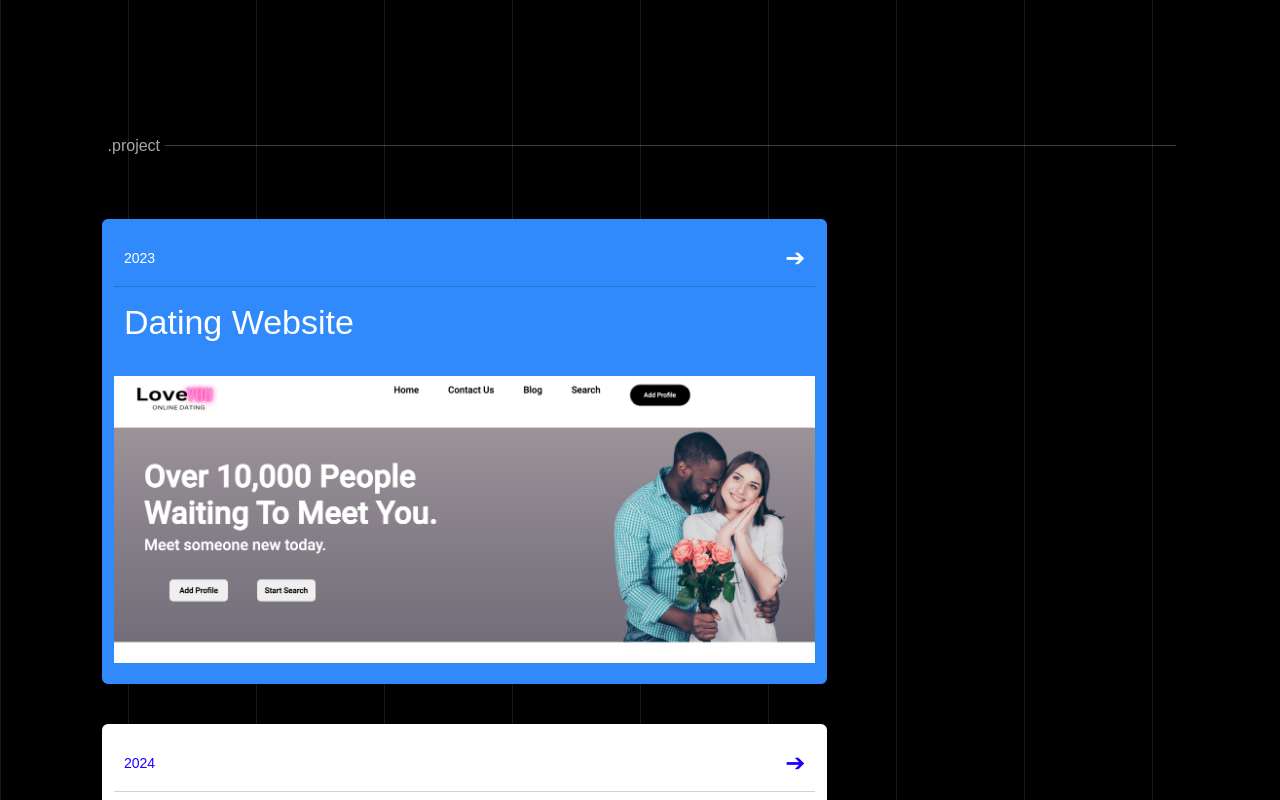
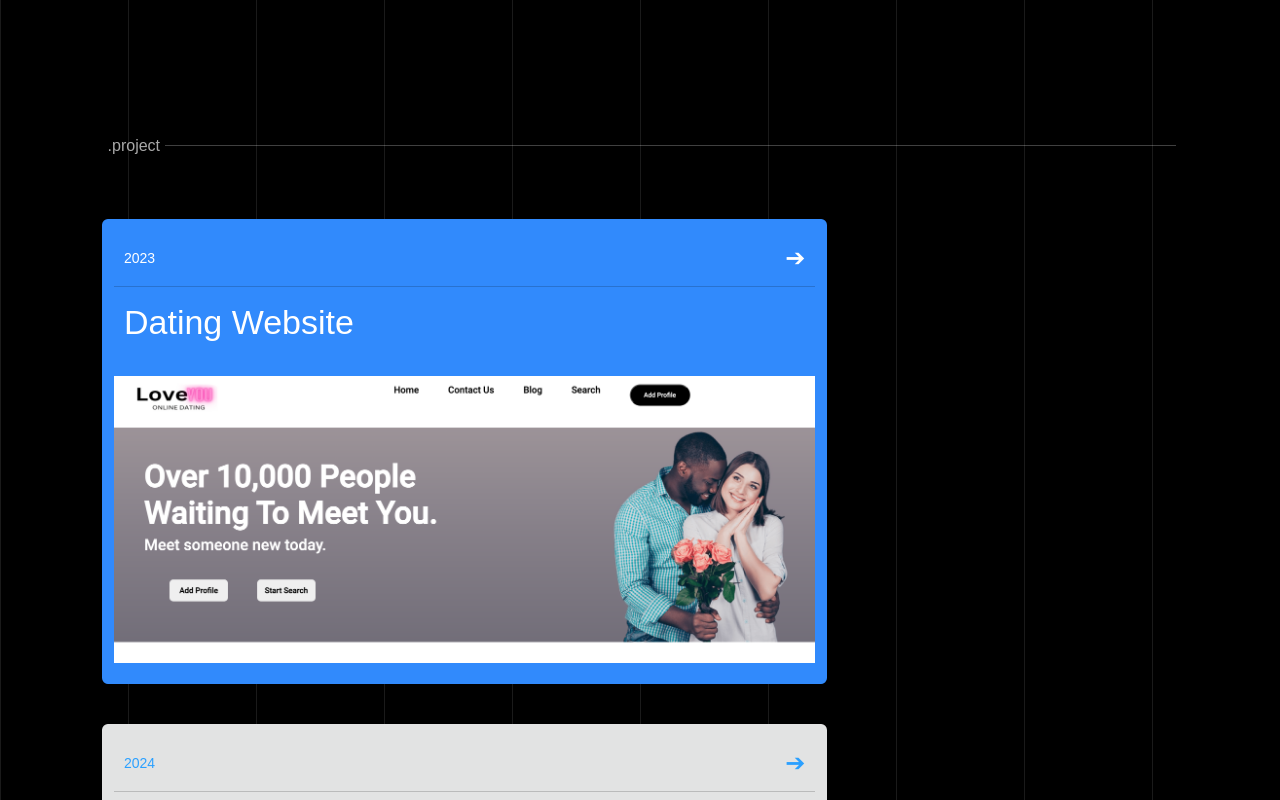
Before and after one commit to sarthaksharma52/Portfolio, a React (Vite) app: page /Projects in a window 1280 px wide. Shown: the part 740-1540 px from the top of the page. Built offline with nearby package versions, Linux system fonts and the light colour scheme.

Commit message:
animation added

```diff
--- a/components/Data/projects.json
+++ b/components/Data/projects.json
@@ -18,8 +18,8 @@
     "description": "This is a project made with Nodejs express ejs and mongodb.",
     "liveLink": "/",
     "sourceCodeLink": "https://www.github.com",
-    "cardColor": "#FFFFFF",
-    "textColor": "#1F00FF"
+    "cardColor": "#e2e3e3",
+    "textColor": "#2ba0ff"
   },
   {
     "id": 3,
--- a/components/HomeMain.jsx
+++ b/components/HomeMain.jsx
@@ -1,9 +1,10 @@
 import React from 'react'
-import Navbar from '../components/Navbar'
 import Home from '../components/Home'
 import Sayhello from '../components/Sayhello'
 import About from '../components/About'
-import Footer from '../components/Footer'
+import ProjectsImg from './ProjectsImg'
+
+
 
 
 const App = () => {
@@ -12,6 +13,7 @@ const App = () => {
       <div className="container">
       <Home/>
       <About/>
+      <ProjectsImg/>
       <Sayhello/>
       </div>
     </div>
--- a/components/Projects.jsx
+++ b/components/Projects.jsx
@@ -1,6 +1,5 @@
 import React from "react";
-import Card from "./Card";
-import projects from './Data/projects.json';
+import ProjectsImg from "./ProjectsImg";
 import SayHello from '../components/Sayhello';
 
 
@@ -13,30 +12,8 @@ const Projects = () => {
           I help startups and series A—D teams to establish a strong connection
           between their product and customers
         </div>
-        <div className="projectrep">
-          <div className="section1sayhello">
-            <p className="hello">.project</p>
-            <div className="hrsayhello">
-              <hr />
-            </div>
-          </div>
-        </div>
-        <div className="row">
-          {projects.map((data) => (
-            <div key={data.id}>
-              <Card
-                title={data.title}
-                year={data.year}
-                imageSrc={data.imageSrc}
-                liveLink={data.liveLink}
-                sourceCodeLink={data.sourceCodeLink}
-                cardColor={data.cardColor}
-                textColor={data.textColor}
-              />
-            </div>
-          ))}
-        </div>
       </div>
+      <ProjectsImg/>
       <SayHello/>
     </>
   );
--- /dev/null
+++ b/components/ProjectsImg.jsx
@@ -0,0 +1,46 @@
+import React from 'react';
+import Card from "./Card";
+import projects from './Data/projects.json';
+
+const ProjectsImg = () => {
+  return (
+    <>
+    <div className="projectImgReal">
+
+    <div className="projectrep">
+          <div className="section1sayhello">
+            <p className="hello">.project</p>
+            <div className="hrsayhello">
+              <hr />
+            </div>
+          </div>
+        </div>
+        <div className="row">
+          {projects.map((data) => (
+            <div key={data.id}>
+              <div className={data.id}
+              data-aos="fade-up"
+              data-aos-duration="4000"
+              data-aos-anchor-placement="top-center"
+              >
+              <Card
+
+                title={data.title}
+                year={data.year}
+                imageSrc={data.imageSrc}
+                liveLink={data.liveLink}
+                sourceCodeLink={data.sourceCodeLink}
+                cardColor={data.cardColor}
+                textColor={data.textColor}
+              />
+              </div>
+            </div>
+          ))}
+        </div>
+    </div>
+
+    </>
+  )
+}
+
+export default ProjectsImg
--- a/components/Sayhello.jsx
+++ b/components/Sayhello.jsx
@@ -4,7 +4,10 @@ import { Link } from 'react-router-dom';
 const Sayhello = () => {
   return (
     <>
-    <div className="sayHello">
+    <div className="sayHello"
+      data-aos="fade-up"
+      data-aos-duration="1900"
+    >
     <div
     className="section1sayhello">
     <p className='hello'>.say hello</p>
--- a/components/Skills.jsx
+++ b/components/Skills.jsx
@@ -10,16 +10,22 @@ const Skills = () => {
             <hr />
           </div>
         </div>
-    <div className="container skills"></div>
+    <div className="container skills">
           <div className="items" >
             {skills.map((data)=>(
               <>
                 <div className="item" key={data.id}>
+                  <div className={data.id}
+                  data-aos="flip-left"
+                  >
                   <img className="img" src={`/assets/${data.imageSrc}`} alt=""/>
                   <h3>{data.title}</h3>
                   </div>
+                </div>
               </>
           ))}
+          </div>
+
     </div>
     </>
   )
--- a/package.json
+++ b/package.json
@@ -10,6 +10,7 @@
     "preview": "vite preview"
   },
   "dependencies": {
+    "aos": "^2.3.4",
     "react": "^18.3.1",
     "react-dom": "^18.3.1",
     "react-router-dom": "^6.25.1",
--- a/src/App.jsx
+++ b/src/App.jsx
@@ -1,9 +1,22 @@
-import React from 'react';
+import React, { useEffect } from 'react';
 import Navbar from '../components/Navbar';
 import Footer from '../components/Footer';
 import { Outlet } from 'react-router-dom';
+import Aos from 'aos';
+import "Aos/dist/aos.css"
+
 
 const App = () => {
+
+
+  useEffect(()=>{
+    Aos.init({
+      once: true,
+    });
+
+  },[])
+
+
   return (
       <div className="container">
       <Navbar />
```
Also changed, not shown: src/index.css (+8 -0 lines), 1 other file (tests, documents, lock files or other folders). Lines whose indentation alone changed are shown as unchanged.
